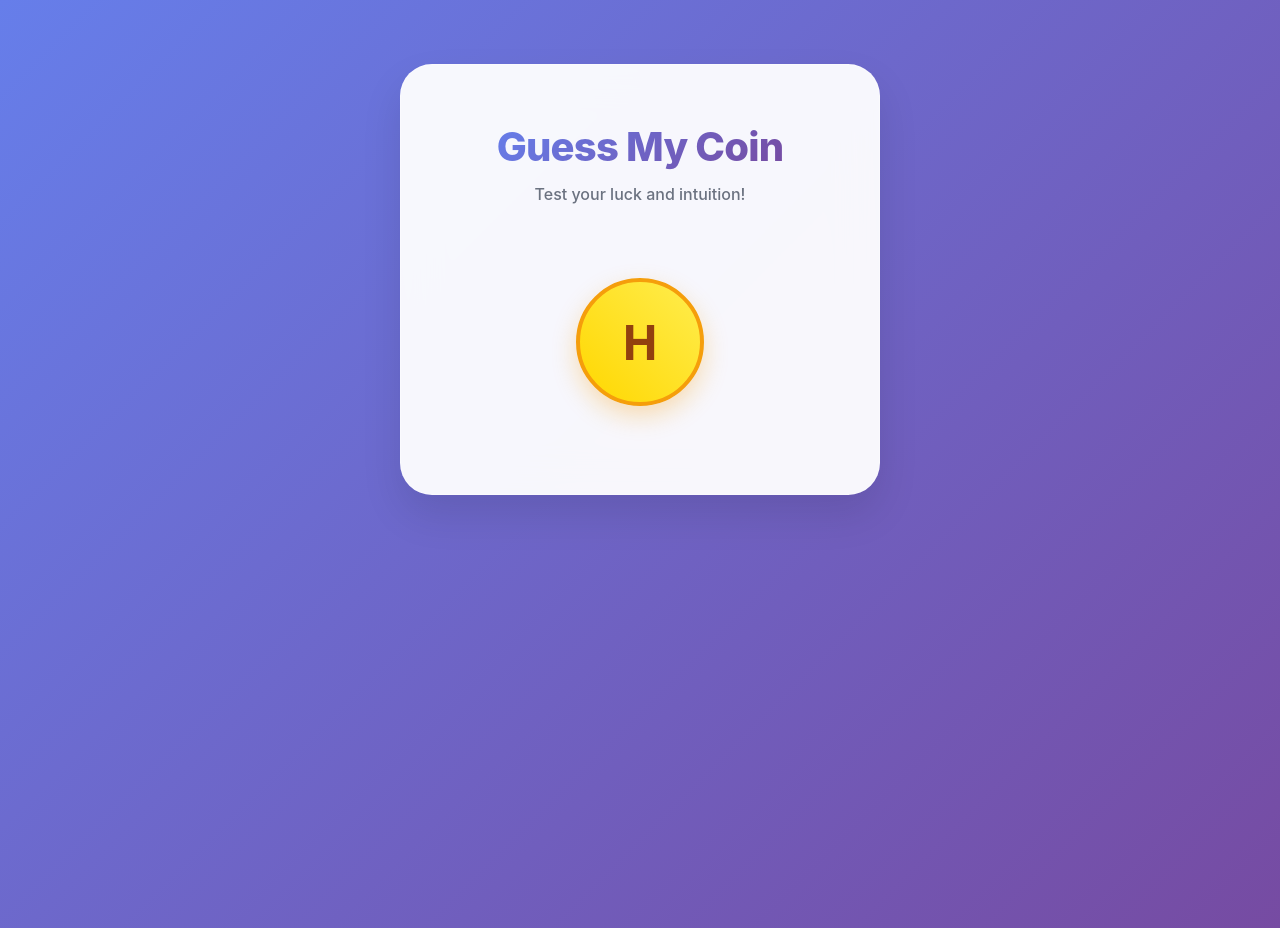
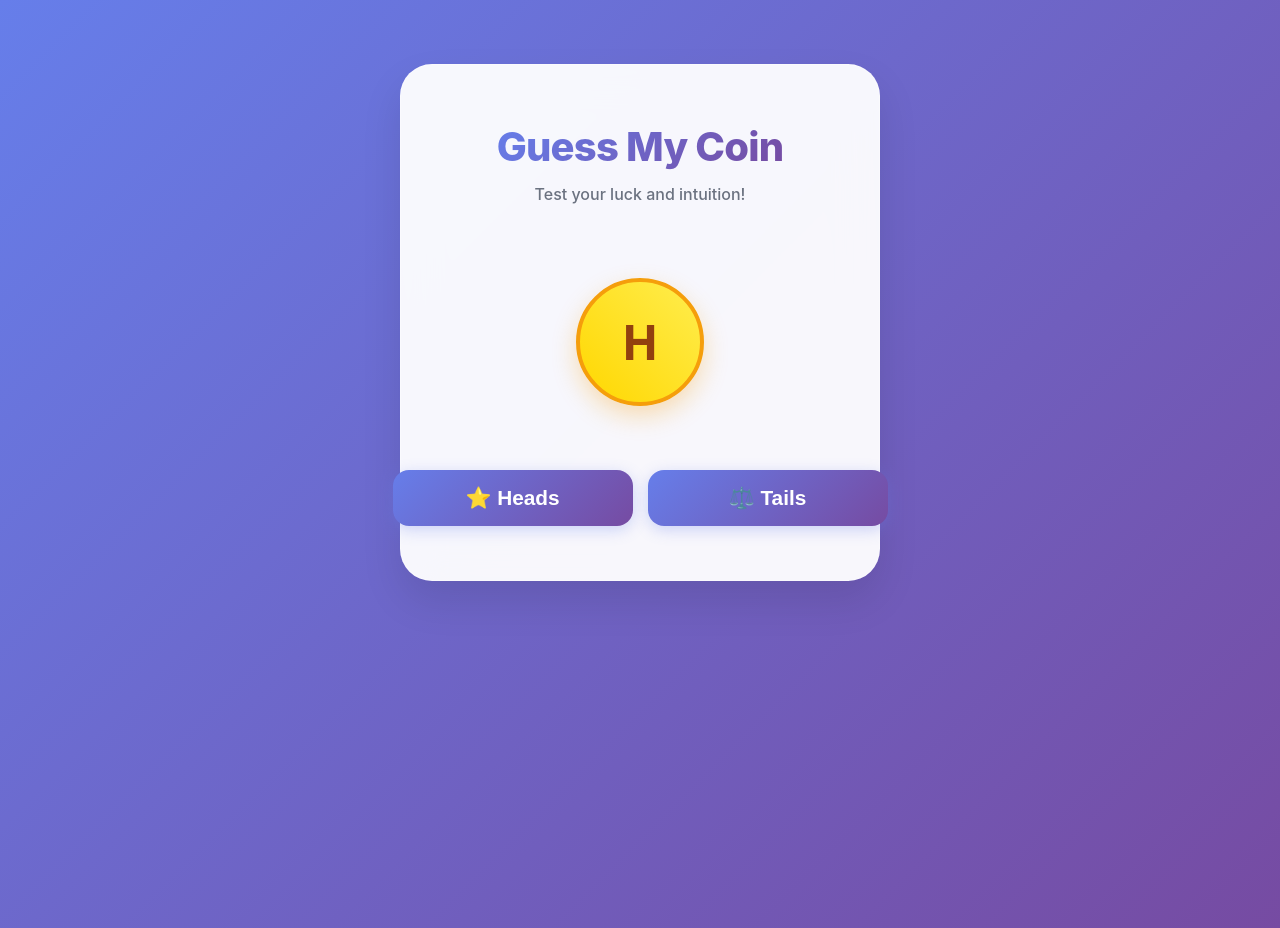
Before and after one commit to 01eon/react-guess-my-coin, a React (Vite) app: page / in a window 1280 px wide. Built offline with nearby package versions, Linux system fonts and the light colour scheme; a web font is replaced by a local one.

Commit message:
Added: Coin Selection, Button styling, and Logo Change

```diff
--- a/index.html
+++ b/index.html
@@ -2,7 +2,7 @@
 <html lang="en">
   <head>
     <meta charset="UTF-8" />
-    <link rel="icon" type="image/svg+xml" href="/vite.svg" />
+    <link rel="icon" type="image/svg+xml" href="./src/assets/coin-heads.png" />
     <meta name="viewport" content="width=device-width, initial-scale=1.0" />
     <title>Guess My Coin</title>
   </head>
--- /dev/null
+++ b/src/components/button/button.styled.jsx
@@ -0,0 +1,40 @@
+import styled from "styled-components";
+
+const ButtonBase = styled.button`
+  width: 15rem;
+  padding: 1rem 1.5rem;
+  border: none;
+  border-radius: 16px;
+  font-size: 1.3rem;
+  font-weight: 600;
+  cursor: pointer;
+  transition: all 0.2s ease;
+  position: relative;
+  overflow: hidden;
+
+  &:active {
+            transform: translateY(0);
+        }
+`;
+
+export const ButtonPrimary = styled(ButtonBase)`
+  background: linear-gradient(135deg, #667eea, #764ba2);
+  color: white;
+  box-shadow: 0 4px 15px rgba(102, 126, 234, 0.3);
+
+  &:hover {
+    transform: translateY(-2px);
+    box-shadow: 0 8px 25px rgba(102, 126, 234, 0.4);
+  }
+`;
+
+export const ButtonSecondary = styled(ButtonBase)`
+  background: #f3f4f6;
+  color: #374151;
+  border: 2px solid #e5e7eb;
+
+  &:hover {
+    background: #e5e7eb;
+    transform: translateY(-1px);
+  }
+`;
--- /dev/null
+++ b/src/components/coin-select/coin-select.component.jsx
@@ -0,0 +1,18 @@
+import { SelectContainer } from "./coin-select.style";
+import { ButtonPrimary } from "../button/button.styled";
+
+
+const CoinSelect = () => {
+    return (
+        <SelectContainer>
+            <ButtonPrimary id="btnHeads">
+                <span> ⭐ Heads</span>
+            </ButtonPrimary>
+            <ButtonPrimary id="btnTails">
+                <span> ⚖️ Tails</span>
+            </ButtonPrimary>
+        </SelectContainer>
+    )
+}
+
+export default CoinSelect;
--- /dev/null
+++ b/src/components/coin-select/coin-select.style.jsx
@@ -0,0 +1,7 @@
+import styled from "styled-components";
+
+export const SelectContainer = styled.div`
+  display: flex;
+  gap: 15px;
+  margin-bottom: 30px;
+`;
--- a/src/routes/game-container/game-container.component.jsx
+++ b/src/routes/game-container/game-container.component.jsx
@@ -7,6 +7,7 @@ import {
 } from "./game-container.style";
 import CoinDisplay from "../../components/coin-display/coin-display.component";
 import StreakIndicator from "../../components/streak-indicator/streak-indicator.component";
+import CoinSelect from "../../components/coin-select/coin-select.component";
 
 const GameContainer = () => {
   return (
@@ -18,6 +19,7 @@ const GameContainer = () => {
         </GameHeader>
         <CoinDisplay />
         <StreakIndicator/>
+        <CoinSelect />
 
       </GameContain>
     </Fragment>
```
